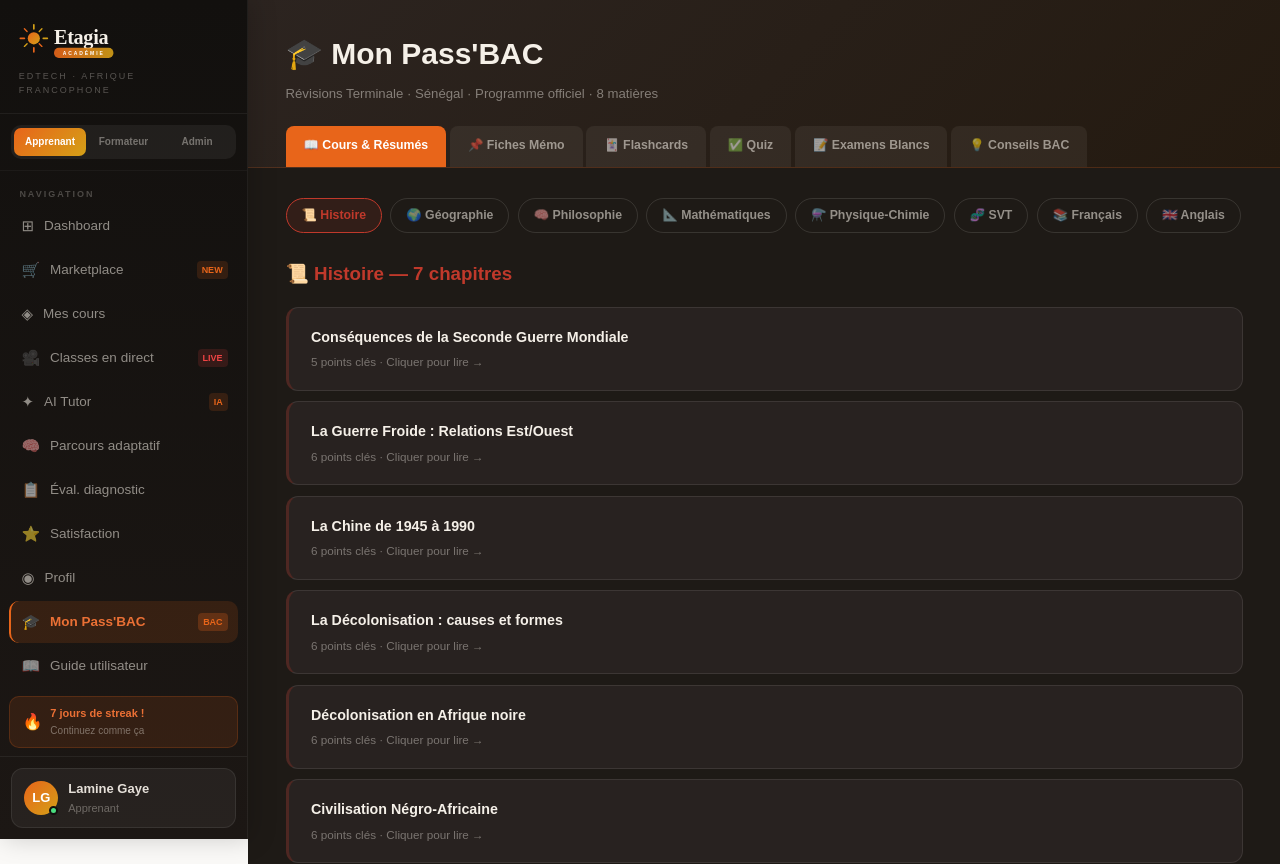
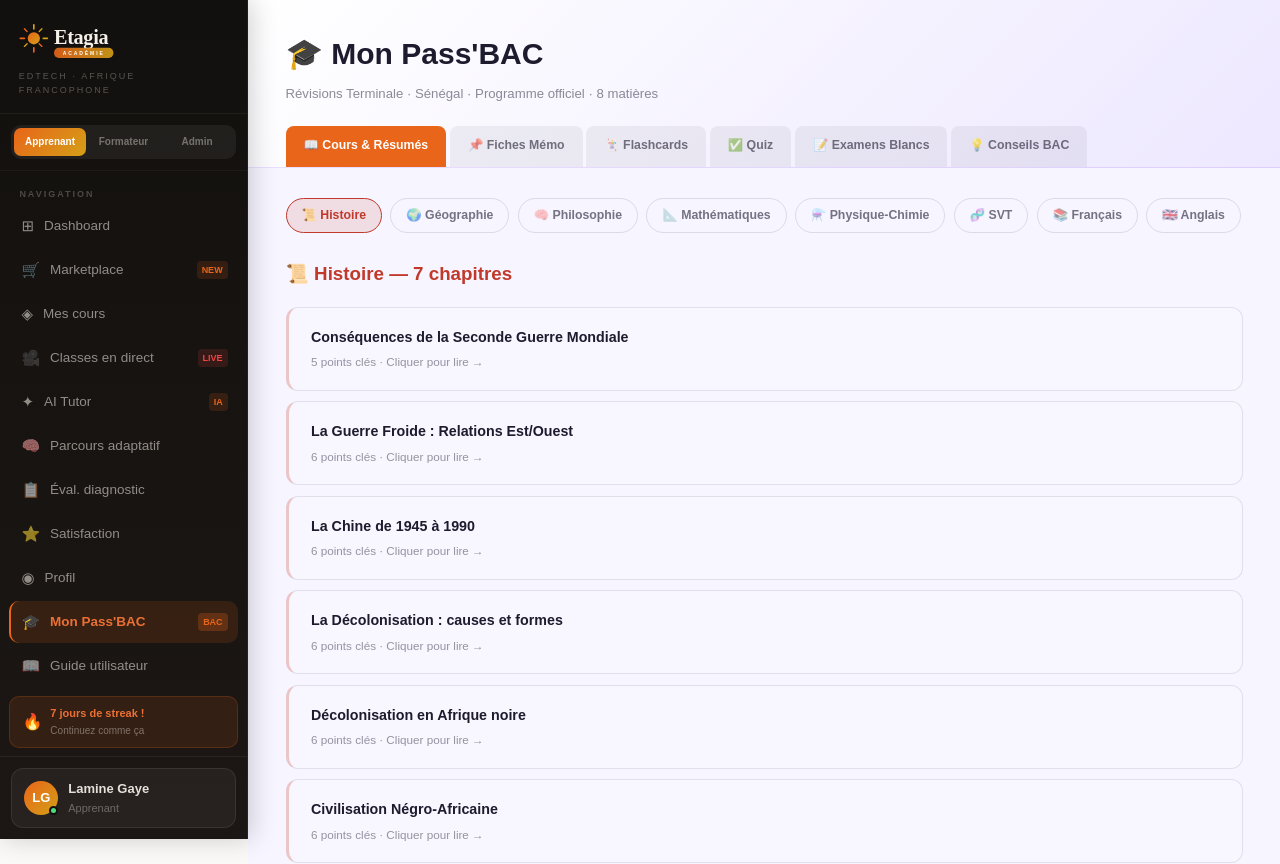
Before and after one commit to prolaminegaye-ctrl/etagia-lms, a Next.js app: page /apprenant/passbac in a window 1280 px wide. Shown: the top 864 px of the page. Built offline with nearby package versions, Linux system fonts and the light colour scheme.

Commit message:
design: Pass'BAC — thème clair lumineux, fond blanc/violet, texte sombre

```diff
--- a/app/apprenant/passbac/page.tsx
+++ b/app/apprenant/passbac/page.tsx
@@ -348,36 +348,36 @@ export default function PassBacPage() {
     fontFamily: "'Syne', sans-serif",
     whiteSpace: 'nowrap',
     transition: 'all 0.2s',
-    background: active ? '#E8651A' : 'rgba(245,240,232,0.06)',
-    color: active ? '#fff' : 'rgba(245,240,232,0.55)',
+    background: active ? '#E8651A' : 'rgba(30,27,46,0.06)',
+    color: active ? '#fff' : 'rgba(30,27,46,0.60)',
     borderBottom: active ? '2px solid #E8651A' : '2px solid transparent',
   })
 
   const pillStyle = (active: boolean, color: string): React.CSSProperties => ({
     padding: '0.42rem 1rem',
     borderRadius: '20px',
-    border: `1px solid ${active ? color : 'rgba(245,240,232,0.12)'}`,
+    border: `1px solid ${active ? color : 'rgba(30,27,46,0.12)'}`,
     cursor: 'pointer',
     fontSize: '0.82rem',
     fontWeight: 600,
     fontFamily: "'Syne', sans-serif",
     background: active ? color + '20' : 'transparent',
-    color: active ? color : 'rgba(245,240,232,0.55)',
+    color: active ? color : 'rgba(30,27,46,0.60)',
     transition: 'all 0.2s',
   })
 
   const cardStyle: React.CSSProperties = {
-    background: '#282220',
+    background: '#F8F6FF',
     borderRadius: '12px',
     padding: '1.2rem 1.5rem',
     marginBottom: '0.7rem',
-    border: '1px solid rgba(245,240,232,0.1)',
+    border: '1px solid rgba(30,27,46,0.10)',
     cursor: 'pointer',
     transition: 'all 0.2s',
   }
 
   const sectionStyle: React.CSSProperties = {
-    background: '#241E19',
+    background: '#FFFFFF',
     borderRadius: '14px',
     padding: '1.75rem',
     marginBottom: '1.5rem',
@@ -385,11 +385,11 @@ export default function PassBacPage() {
   }
 
   return (
-    <div style={{ minHeight: '100vh', background: '#1E1A16', color: '#F5F0E8', fontFamily: "'Syne', sans-serif", paddingBottom: '3rem' }}>
+    <div style={{ minHeight: '100vh', background: '#F7F5FF', color: '#1E1B2E', fontFamily: "'Syne', sans-serif", paddingBottom: '3rem' }}>
       {/* Header */}
-      <div style={{ background: 'linear-gradient(135deg, #2C2420 0%, #241A10 100%)', padding: '2rem 2.5rem 0', borderBottom: '1px solid rgba(232,101,26,0.2)' }}>
-        <h1 style={{ fontSize: '2rem', fontWeight: 800, color: '#F5F0E8', margin: 0 }}>🎓 Mon Pass&apos;BAC</h1>
-        <p style={{ color: 'rgba(245,240,232,0.45)', fontSize: '0.88rem', marginTop: '0.3rem', marginBottom: '1.5rem' }}>
+      <div style={{ background: 'linear-gradient(135deg, #FFFFFF 0%, #EDE8FF 100%)', padding: '2rem 2.5rem 0', borderBottom: '1px solid rgba(108,41,255,0.15)' }}>
+        <h1 style={{ fontSize: '2rem', fontWeight: 800, color: '#1E1B2E', margin: 0 }}>🎓 Mon Pass&apos;BAC</h1>
+        <p style={{ color: 'rgba(30,27,46,0.50)', fontSize: '0.88rem', marginTop: '0.3rem', marginBottom: '1.5rem' }}>
           Révisions Terminale · Sénégal · Programme officiel · 8 matières
         </p>
         <div style={{ display: 'flex', gap: '0.25rem', overflowX: 'auto', paddingBottom: 0 }}>
@@ -432,8 +432,8 @@ export default function PassBacPage() {
                 {subj.chapters.map(ch => (
                   <div key={ch.id} style={{ ...cardStyle, borderLeft: `3px solid ${subj.color}40` }}
                     onClick={() => setSelectedChapter(ch.id)}>
-                    <div style={{ fontWeight: 700, fontSize: '0.95rem', color: '#F5F0E8' }}>{ch.title}</div>
-                    <div style={{ color: 'rgba(245,240,232,0.4)', fontSize: '0.78rem', marginTop: '0.3rem' }}>
+                    <div style={{ fontWeight: 700, fontSize: '0.95rem', color: '#1E1B2E' }}>{ch.title}</div>
+                    <div style={{ color: 'rgba(30,27,46,0.45)', fontSize: '0.78rem', marginTop: '0.3rem' }}>
                       {ch.keyPoints.length} points clés · Cliquer pour lire →
                     </div>
                   </div>
@@ -446,11 +446,11 @@ export default function PassBacPage() {
                 </button>
                 <div style={sectionStyle}>
                   <h2 style={{ color: subj.color, fontSize: '1.35rem', fontWeight: 800, marginBottom: '1rem' }}>{chapter.title}</h2>
-                  <p style={{ color: 'rgba(245,240,232,0.88)', lineHeight: 1.75, fontSize: '0.93rem', marginBottom: '1.5rem' }}>{chapter.summary}</p>
+                  <p style={{ color: 'rgba(30,27,46,0.85)', lineHeight: 1.75, fontSize: '0.93rem', marginBottom: '1.5rem' }}>{chapter.summary}</p>
                   <h3 style={{ color: '#E8651A', fontSize: '0.95rem', fontWeight: 700, marginBottom: '0.75rem' }}>Points clés à retenir</h3>
                   <ul style={{ paddingLeft: '1.25rem', margin: 0 }}>
                     {chapter.keyPoints.map((pt, i) => (
-                      <li key={i} style={{ color: 'rgba(245,240,232,0.90)', marginBottom: '0.5rem', fontSize: '0.88rem', lineHeight: 1.65 }}>{pt}</li>
+                      <li key={i} style={{ color: 'rgba(30,27,46,0.85)', marginBottom: '0.5rem', fontSize: '0.88rem', lineHeight: 1.65 }}>{pt}</li>
                     ))}
                   </ul>
                 </div>
@@ -468,12 +468,12 @@ export default function PassBacPage() {
             {subj.chapters.filter(ch => ch.fiche).length === 0 ? (
               <div style={{ ...sectionStyle, textAlign: 'center' as const, padding: '3rem' }}>
                 <div style={{ fontSize: '2.5rem', marginBottom: '0.75rem' }}>📌</div>
-                <p style={{ color: 'rgba(245,240,232,0.45)' }}>Fiches mémo de {subj.label} — bientôt disponibles.</p>
+                <p style={{ color: 'rgba(30,27,46,0.50)' }}>Fiches mémo de {subj.label} — bientôt disponibles.</p>
               </div>
             ) : subj.chapters.filter(ch => ch.fiche).map(ch => (
               <div key={ch.id} style={sectionStyle}>
                 <h3 style={{ color: subj.color, fontSize: '0.95rem', fontWeight: 700, marginBottom: '1rem' }}>{ch.title}</h3>
-                <pre style={{ color: 'rgba(245,240,232,0.90)', whiteSpace: 'pre-wrap', fontFamily: 'monospace', fontSize: '0.86rem', lineHeight: 1.85, margin: 0 }}>
+                <pre style={{ color: 'rgba(30,27,46,0.85)', whiteSpace: 'pre-wrap', fontFamily: 'monospace', fontSize: '0.86rem', lineHeight: 1.85, margin: 0 }}>
                   {ch.fiche}
                 </pre>
               </div>
@@ -487,14 +487,14 @@ export default function PassBacPage() {
             <h2 style={{ color: subj.color, fontSize: '1.25rem', fontWeight: 800, marginBottom: '0.4rem' }}>
               {subj.icon} Flashcards — {subj.label}
             </h2>
-            <p style={{ color: 'rgba(245,240,232,0.4)', fontSize: '0.82rem', marginBottom: '1.5rem' }}>Cliquez pour révéler la réponse</p>
+            <p style={{ color: 'rgba(30,27,46,0.45)', fontSize: '0.82rem', marginBottom: '1.5rem' }}>Cliquez pour révéler la réponse</p>
             <div style={{ display: 'grid', gridTemplateColumns: 'repeat(auto-fill, minmax(290px, 1fr))', gap: '1rem' }}>
               {subj.flashcards.map((fc, i) => (
                 <div key={i}
                   onClick={() => setFlippedCards(prev => ({ ...prev, [i]: !prev[i] }))}
                   style={{
-                    background: flippedCards[i] ? subj.color + '1A' : '#1C1917',
-                    border: `1px solid ${flippedCards[i] ? subj.color : 'rgba(245,240,232,0.08)'}`,
+                    background: flippedCards[i] ? subj.color + '1A' : '#EDE8FF',
+                    border: `1px solid ${flippedCards[i] ? subj.color : 'rgba(30,27,46,0.10)'}`,
                     borderRadius: '14px',
                     padding: '1.5rem',
                     cursor: 'pointer',
@@ -504,10 +504,10 @@ export default function PassBacPage() {
                     justifyContent: 'center',
                     transition: 'all 0.3s',
                   }}>
-                  <div style={{ fontSize: '0.68rem', color: flippedCards[i] ? subj.color : 'rgba(245,240,232,0.28)', fontWeight: 700, marginBottom: '0.5rem', letterSpacing: '0.06em' }}>
+                  <div style={{ fontSize: '0.68rem', color: flippedCards[i] ? subj.color : 'rgba(30,27,46,0.30)', fontWeight: 700, marginBottom: '0.5rem', letterSpacing: '0.06em' }}>
                     {flippedCards[i] ? '✅ RÉPONSE' : '❓ QUESTION'}
                   </div>
-                  <p style={{ color: '#F5F0E8', fontSize: '0.88rem', lineHeight: 1.65, margin: 0 }}>
+                  <p style={{ color: '#1E1B2E', fontSize: '0.88rem', lineHeight: 1.65, margin: 0 }}>
                     {flippedCards[i] ? fc.answer : fc.question}
                   </p>
                 </div>
@@ -524,16 +524,16 @@ export default function PassBacPage() {
             </h2>
             {subj.quiz.map((q, qi) => (
               <div key={qi} style={sectionStyle}>
-                <p style={{ color: '#F5F0E8', fontWeight: 700, marginBottom: '1rem', fontSize: '0.93rem' }}>
+                <p style={{ color: '#1E1B2E', fontWeight: 700, marginBottom: '1rem', fontSize: '0.93rem' }}>
                   <span style={{ color: subj.color }}>Q{qi + 1}.</span> {q.question}
                 </p>
                 <div style={{ display: 'flex', flexDirection: 'column' as const, gap: '0.5rem' }}>
                   {q.options.map((opt, oi) => {
                     const selected = quizAnswers[qi] === oi
                     const isCorrect = q.correct === oi
-                    let bg = 'rgba(245,240,232,0.04)'
-                    let border = 'rgba(245,240,232,0.1)'
-                    let color = 'rgba(245,240,232,0.7)'
+                    let bg = 'rgba(30,27,46,0.04)'
+                    let border = 'rgba(30,27,46,0.10)'
+                    let color = 'rgba(30,27,46,0.70)'
                     if (quizSubmitted) {
                       if (isCorrect) { bg = 'rgba(39,174,96,0.15)'; border = '#27AE60'; color = '#27AE60' }
                       else if (selected && !isCorrect) { bg = 'rgba(231,76,60,0.15)'; border = '#E74C3C'; color = '#E74C3C' }
@@ -550,7 +550,7 @@ export default function PassBacPage() {
                   })}
                 </div>
                 {quizSubmitted && (
-                  <div style={{ marginTop: '0.75rem', padding: '0.75rem 1rem', background: 'rgba(232,101,26,0.08)', borderRadius: '8px', color: 'rgba(245,240,232,0.82)', fontSize: '0.84rem', lineHeight: 1.6 }}>
+                  <div style={{ marginTop: '0.75rem', padding: '0.75rem 1rem', background: 'rgba(108,41,255,0.06)', borderRadius: '8px', color: 'rgba(30,27,46,0.80)', fontSize: '0.84rem', lineHeight: 1.6 }}>
                     💡 {q.explanation}
                   </div>
                 )}
@@ -560,19 +560,19 @@ export default function PassBacPage() {
               <button
                 onClick={() => setQuizSubmitted(true)}
                 disabled={Object.keys(quizAnswers).length < subj.quiz.length}
-                style={{ background: Object.keys(quizAnswers).length < subj.quiz.length ? 'rgba(232,101,26,0.3)' : '#E8651A', color: '#fff', border: 'none', borderRadius: '10px', padding: '0.85rem 2rem', fontWeight: 700, fontSize: '0.93rem', cursor: Object.keys(quizAnswers).length < subj.quiz.length ? 'not-allowed' : 'pointer', fontFamily: "'Syne', sans-serif" }}>
+                style={{ background: Object.keys(quizAnswers).length < subj.quiz.length ? 'rgba(108,41,255,0.25)' : '#E8651A', color: '#fff', border: 'none', borderRadius: '10px', padding: '0.85rem 2rem', fontWeight: 700, fontSize: '0.93rem', cursor: Object.keys(quizAnswers).length < subj.quiz.length ? 'not-allowed' : 'pointer', fontFamily: "'Syne', sans-serif" }}>
                 Valider mes réponses ({Object.keys(quizAnswers).length}/{subj.quiz.length})
               </button>
             ) : (
               <div style={{ display: 'flex', alignItems: 'center', gap: '1.5rem', flexWrap: 'wrap' as const }}>
-                <div style={{ background: '#282220', borderRadius: '12px', padding: '1rem 1.5rem', border: `1px solid ${quizScore === subj.quiz.length ? '#27AE60' : quizScore >= Math.ceil(subj.quiz.length / 2) ? '#E8651A' : '#E74C3C'}` }}>
-                  <div style={{ fontSize: '1.75rem', fontWeight: 800, color: '#F5F0E8' }}>{quizScore}/{subj.quiz.length}</div>
-                  <div style={{ fontSize: '0.78rem', color: 'rgba(245,240,232,0.4)', marginTop: '0.25rem' }}>
+                <div style={{ background: '#F8F6FF', borderRadius: '12px', padding: '1rem 1.5rem', border: `1px solid ${quizScore === subj.quiz.length ? '#27AE60' : quizScore >= Math.ceil(subj.quiz.length / 2) ? '#E8651A' : '#E74C3C'}` }}>
+                  <div style={{ fontSize: '1.75rem', fontWeight: 800, color: '#1E1B2E' }}>{quizScore}/{subj.quiz.length}</div>
+                  <div style={{ fontSize: '0.78rem', color: 'rgba(30,27,46,0.45)', marginTop: '0.25rem' }}>
                     {quizScore === subj.quiz.length ? '🎉 Parfait !' : quizScore >= Math.ceil(subj.quiz.length / 2) ? '👍 Bien !' : '📚 À retravailler'}
                   </div>
                 </div>
                 <button onClick={() => { setQuizAnswers({}); setQuizSubmitted(false) }}
-                  style={{ background: 'rgba(245,240,232,0.07)', color: '#F5F0E8', border: '1px solid rgba(245,240,232,0.12)', borderRadius: '10px', padding: '0.85rem 1.5rem', fontWeight: 600, fontSize: '0.88rem', cursor: 'pointer', fontFamily: "'Syne', sans-serif" }}>
+                  style={{ background: 'rgba(30,27,46,0.07)', color: '#1E1B2E', border: '1px solid rgba(30,27,46,0.12)', borderRadius: '10px', padding: '0.85rem 1.5rem', fontWeight: 600, fontSize: '0.88rem', cursor: 'pointer', fontFamily: "'Syne', sans-serif" }}>
                   Recommencer
                 </button>
               </div>
@@ -604,8 +604,8 @@ export default function PassBacPage() {
                 </span>
               </div>
               {examBlanc[selectedExam].questions.map((q, qi) => (
-                <div key={qi} style={{ background: '#1E1A16', borderRadius: '10px', padding: '1.25rem', marginBottom: '1rem', border: '1px solid rgba(245,240,232,0.1)' }}>
-                  <pre style={{ whiteSpace: 'pre-wrap', fontFamily: "'Syne', sans-serif", fontSize: '0.87rem', lineHeight: 1.8, color: 'rgba(245,240,232,0.90)', margin: 0 }}>
+                <div key={qi} style={{ background: '#FFFFFF', borderRadius: '10px', padding: '1.25rem', marginBottom: '1rem', border: '1px solid rgba(30,27,46,0.10)' }}>
+                  <pre style={{ whiteSpace: 'pre-wrap', fontFamily: "'Syne', sans-serif", fontSize: '0.87rem', lineHeight: 1.8, color: 'rgba(30,27,46,0.85)', margin: 0 }}>
                     {q}
                   </pre>
                 </div>
@@ -620,15 +620,15 @@ export default function PassBacPage() {
             <h2 style={{ color: '#E8651A', fontSize: '1.25rem', fontWeight: 800, marginBottom: '0.4rem' }}>
               💡 Conseils pour réussir le BAC
             </h2>
-            <p style={{ color: 'rgba(245,240,232,0.4)', fontSize: '0.84rem', marginBottom: '1.75rem' }}>
+            <p style={{ color: 'rgba(30,27,46,0.45)', fontSize: '0.84rem', marginBottom: '1.75rem' }}>
               Méthodes, organisation et stratégies pour maximiser tes résultats
             </p>
             <div style={{ display: 'grid', gridTemplateColumns: 'repeat(auto-fill, minmax(270px, 1fr))', gap: '1rem', marginBottom: '2rem' }}>
               {conseilsBac.map((c, i) => (
-                <div key={i} style={{ background: '#282220', borderRadius: '14px', padding: '1.5rem', border: '1px solid rgba(232,101,26,0.1)' }}>
+                <div key={i} style={{ background: '#F8F6FF', borderRadius: '14px', padding: '1.5rem', border: '1px solid rgba(232,101,26,0.1)' }}>
                   <div style={{ fontSize: '1.85rem', marginBottom: '0.65rem' }}>{c.icon}</div>
                   <h3 style={{ color: '#E8651A', fontSize: '0.95rem', fontWeight: 700, marginBottom: '0.45rem' }}>{c.title}</h3>
-                  <p style={{ color: 'rgba(245,240,232,0.62)', fontSize: '0.86rem', lineHeight: 1.7, margin: 0 }}>{c.tip}</p>
+                  <p style={{ color: 'rgba(30,27,46,0.65)', fontSize: '0.86rem', lineHeight: 1.7, margin: 0 }}>{c.tip}</p>
                 </div>
               ))}
             </div>
@@ -646,10 +646,10 @@ export default function PassBacPage() {
                   { mat: 'Physique-Chimie', info: 'Jour 3 — Après-midi', duree: '3h' },
                   { mat: 'SVT', info: 'Jour 4 — Matin', duree: '3h' },
                 ].map((e, i) => (
-                  <div key={i} style={{ background: '#1E1A16', borderRadius: '8px', padding: '0.8rem 1rem', border: '1px solid rgba(245,240,232,0.1)' }}>
+                  <div key={i} style={{ background: '#F8F6FF', borderRadius: '8px', padding: '0.8rem 1rem', border: '1px solid rgba(30,27,46,0.10)' }}>
                     <div style={{ color: '#E8651A', fontWeight: 700, fontSize: '0.88rem' }}>{e.mat}</div>
-                    <div style={{ color: 'rgba(245,240,232,0.4)', fontSize: '0.76rem', marginTop: '0.2rem' }}>{e.info}</div>
-                    <div style={{ color: 'rgba(245,240,232,0.28)', fontSize: '0.74rem' }}>Durée : {e.duree}</div>
+                    <div style={{ color: 'rgba(30,27,46,0.45)', fontSize: '0.76rem', marginTop: '0.2rem' }}>{e.info}</div>
+                    <div style={{ color: 'rgba(30,27,46,0.30)', fontSize: '0.74rem' }}>Durée : {e.duree}</div>
                   </div>
                 ))}
               </div>
```
